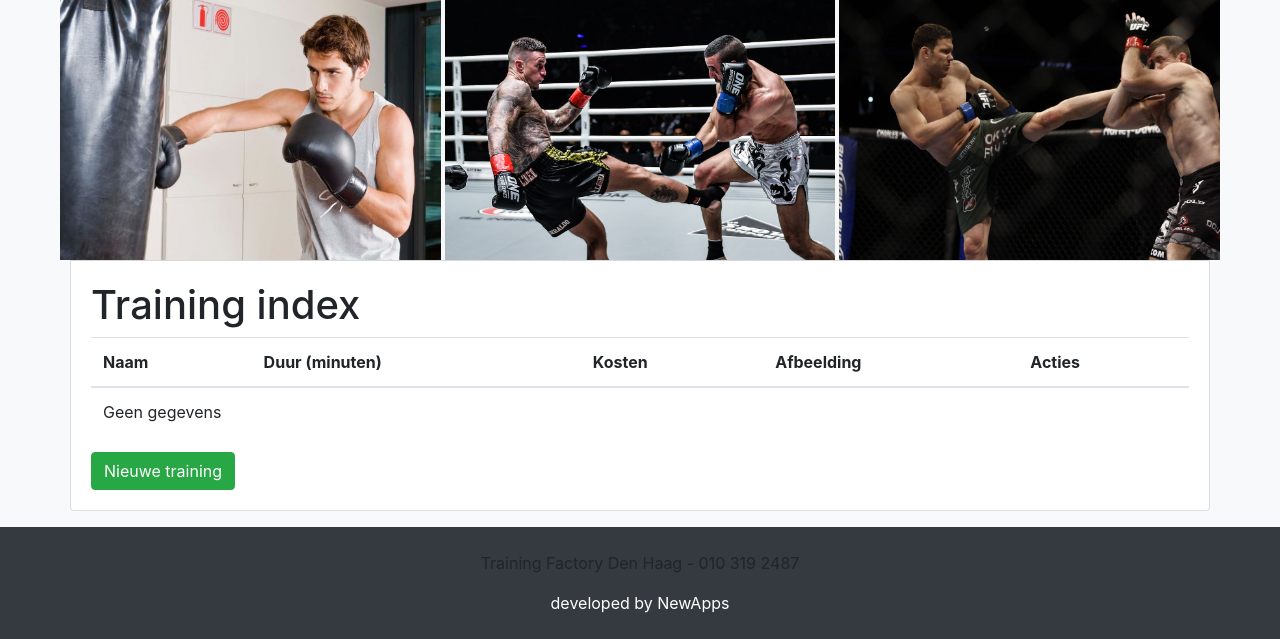
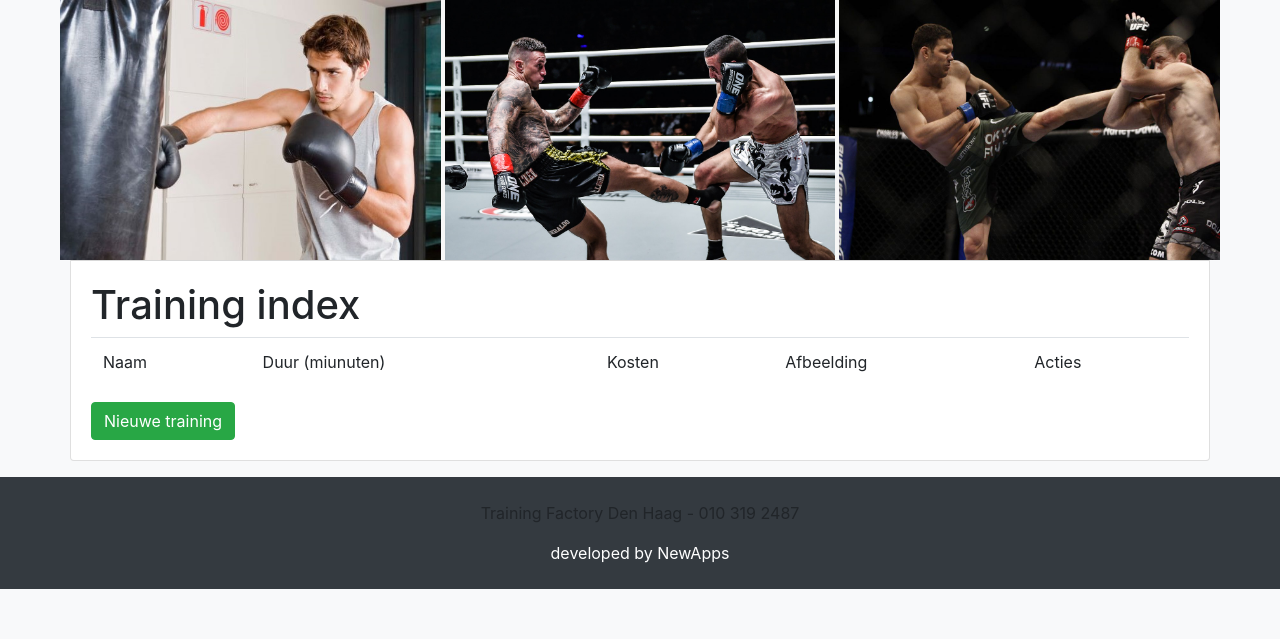
Before and after one commit to Jeffrey-Vink/training_factory, a Symfony app: template templates/beheerder/training/index.html.twig in a window 1280 px wide. Shown: the part 210-849 px from the top of the page. After the commit the page ends 799 px from the top, so only its background shows below. Run offline with Twig, Linux system fonts and the light colour scheme; the template is opened without the code that fills it, so the values that code supplies are empty; style sheets or scripts are compiled from the project's sources; some libraries are stand-ins or nearby versions.

Commit message:
Rendered table with async await call using VueJS.

```diff
--- a/assets/admin/Trainingen.vue
+++ b/assets/admin/Trainingen.vue
@@ -1,16 +1,58 @@
 <template>
     <div>
-        <table>
+        <table class="table">
             <thead>
-                <tr v-for="training in trainingen">
-                    <td>{{ training.naam }}</td>
-                </tr>
+            <tr>
+                <td>Naam</td>
+                <td>Duur (miunuten)</td>
+                <td>Kosten</td>
+                <td>Afbeelding</td>
+                <td>Acties</td>
+            </tr>
             </thead>
+            <tbody>
+            <tr v-for="training in this.trainingen">
+                <td>{{training.naam}}</td>
+                <td>{{training.duration}}</td>
+                <td>{{training.costs}}</td>
+                <td>{{training.image_filename}}</td>
+                <td>
+                    <a class="btn btn-sm btn-outline-primary" v-on:click="showTraining = true" >Bekijk</a>
+                    <a class="btn btn-sm btn-outline-primary">Bewerk</a>
+                    <button class="btn btn-outline-danger btn-sm">Verwijder
+                    </button>
+                </td>
+            </tr>
+            </tbody>
         </table>
+        <div v-if="showTraining">
+            <div class="modal" tabindex="-1" role="dialog">
+                <div class="modal-dialog" role="document">
+                    <div class="modal-content">
+                        <div class="modal-header">
+                            <h5 class="modal-title">Modal title</h5>
+                            <button type="button" class="close" data-dismiss="modal" aria-label="Close">
+                                <span aria-hidden="true">&times;</span>
+                            </button>
+                        </div>
+                        <div class="modal-body">
+                            <p>Modal body text goes here.</p>
+                        </div>
+                        <div class="modal-footer">
+                            <button type="button" class="btn btn-primary">Save changes</button>
+                            <button type="button" class="btn btn-secondary" data-dismiss="modal">Close</button>
+                        </div>
+                    </div>
+                </div>
+            </div>
+        </div>
     </div>
+
 </template>
 
 <script>
+    import axios from 'axios'
+    var showTraining;
     export default {
         name: "Trainingen",
         data() {
@@ -19,8 +61,8 @@
             }
         },
         async created() {
-            const response = await fetch('http://localhost:8000/admin/trainingen');
-            this.trainingen = response.data
+            let {data} = await axios.get('/admin/trainingen');
+            this.trainingen = data.trainingen;
         }
     }
 </script>
--- a/assets/js/App.vue
+++ b/assets/js/App.vue
@@ -1,16 +1,46 @@
 <template>
     <div>
         <h3>Testing</h3>
-        <button class="btn btn-primary" @click="teller++">Teller: {{ teller }}</button>
+        <div id="trainingen" ref="trainingen">
+            <table>
+                <thead>
+                <tr>
+                    <td>Naam</td>
+                    <td>Duur (miunuten)</td>
+                    <td>Kosten</td>
+                    <td>Afbeelding</td>
+                    <td>Acties</td>
+                </tr>
+                </thead>
+                <tbody>
+                <tr v-for="training in trainingen">
+                    <td>{{training.naam}}</td>
+                    <td>{{training.duration}}</td>
+                    <td>{{training.costs}}</td>
+                    <td>{{training.image_filename}}</td>
+                    <td>
+                        <a class="btn btn-sm btn-outline-primary">Bekijk</a>
+                        <a class="btn btn-sm btn-outline-primary">Bewerk</a>
+                        <button class="btn btn-outline-danger btn-sm">Verwijder
+                        </button>
+                    </td>
+                </tr>
+                </tbody>
+            </table>
+        </div>
+
     </div>
 </template>
 
 <script>
+    import axios from 'axios'
+
     export default {
-        name: "App",
-        data: () => ({
-            teller: 0
-        })
+        async mounted() {
+            let {data} = await axios.get('/admin/trainingen');
+            console.log(data);
+            this.trainingen = data.trainingen;
+        }
     }
 </script>
 
--- a/assets/js/app.js
+++ b/assets/js/app.js
@@ -6,3 +6,8 @@ new Vue({
     el: "#trainingen",
     components: {Trainingen}
 });
+
+var trainingDetails = new Vue({
+   el: "#details",
+   components: {Training}
+});
--- a/package.json
+++ b/package.json
@@ -14,6 +14,7 @@
         "build": "encore production --progress"
     },
     "dependencies": {
+        "axios": "^0.19.0",
         "vue": "^2.6.10",
         "vue-loader": "^15.0.11",
         "vue-template-compiler": "^2.6.10",
--- a/templates/beheerder/training/index.html.twig
+++ b/templates/beheerder/training/index.html.twig
@@ -6,63 +6,66 @@
     <div class="container card-body">
         <h1>Training index</h1>
 
-        <table class="table">
-            <thead>
-            <tr>
-                <th>Naam</th>
-                <th>Duur (minuten)</th>
-                <th>Kosten</th>
-                <th>Afbeelding</th>
-                <th>Acties</th>
-            </tr>
-            </thead>
-            <tbody>
-            {% for training in trainings %}
-                <tr>
-                    <td>{{ training.naam }}</td>
-                    <td>{{ training.duration }}</td>
-                    <td>{{ training.costs }}</td>
-                    <td>{{ training.imageFilename }}</td>
-                    <td>
-                        <a class="btn btn-sm btn-outline-primary"
-                           href="{{ path('admin_training_show', {'id': training.id}) }}">Bekijk</a>
-                        <a class="btn btn-sm btn-outline-primary"
-                           href="{{ path('admin_training_show', {'id': training.id}) }}">Bewerk</a>
-                        <button class="btn btn-outline-danger btn-sm" id="remove_{{ training.id }}" data-toggle="collapse"
-                                aria-expanded="false"
-                                data-target="#training_{{ training.id }}" onclick="this.classList.add('invisible')"
-                        >Verwijder</button>
-                    </td>
-                </tr>
-                <tr class="collapse alert alert-warning" id="training_{{ training.id }}">
-                    <td colspan="4" class="text-center">
-                        Weet u zeker dat u deze training wilt verwijderen?
-                    </td>
-                    <td>
-                        <form class="float-left" method="post" action="{{ path('admin_training_delete', {'id': training.id}) }}">
-                            <input type="hidden" name="_method" value="DELETE">
-                            <input type="hidden" name="_token" value="{{ csrf_token('delete' ~ training.id) }}">
-                            <button class="btn btn-warning btn-sm">Verwijder</button>
-                        </form>
-                        <button class="btn btn-sm btn-info ml-2" data-target="#training_{{ training.id }}"
-                                data-toggle="collapse"
-                                onclick="document.getElementById('remove_'+{{ training.id }}).classList.remove('invisible')">
-                            Nee
-                        </button>
-                    </td>
-                </tr>
-            {% else %}
-                <tr>
-                    <td colspan="7">Geen gegevens</td>
-                </tr>
-            {% endfor %}
-            </tbody>
-        </table>
+{#        <table class="table">#}
+{#            <thead>#}
+{#            <tr>#}
+{#                <th>Naam</th>#}
+{#                <th>Duur (minuten)</th>#}
+{#                <th>Kosten</th>#}
+{#                <th>Afbeelding</th>#}
+{#                <th>Acties</th>#}
+{#            </tr>#}
+{#            </thead>#}
+{#            <tbody>#}
+{#            {% for training in trainings %}#}
+{#                <tr>#}
+{#                    <td>{{ training.naam }}</td>#}
+{#                    <td>{{ training.duration }}</td>#}
+{#                    <td>{{ training.costs }}</td>#}
+{#                    <td>{{ training.imageFilename }}</td>#}
+{#                    <td>#}
+{#                        <a class="btn btn-sm btn-outline-primary"#}
+{#                           href="{{ path('admin_training_show', {'id': training.id}) }}">Bekijk</a>#}
+{#                        <a class="btn btn-sm btn-outline-primary"#}
+{#                           href="{{ path('admin_training_show', {'id': training.id}) }}">Bewerk</a>#}
+{#                        <button class="btn btn-outline-danger btn-sm" id="remove_{{ training.id }}" data-toggle="collapse"#}
+{#                                aria-expanded="false"#}
+{#                                data-target="#training_{{ training.id }}" onclick="this.classList.add('invisible')"#}
+{#                        >Verwijder</button>#}
+{#                    </td>#}
+{#                </tr>#}
+{#                <tr class="collapse alert alert-warning" id="training_{{ training.id }}">#}
+{#                    <td colspan="4" class="text-center">#}
+{#                        Weet u zeker dat u deze training wilt verwijderen?#}
+{#                    </td>#}
+{#                    <td>#}
+{#                        <form class="float-left" method="post" action="{{ path('admin_training_delete', {'id': training.id}) }}">#}
+{#                            <input type="hidden" name="_method" value="DELETE">#}
+{#                            <input type="hidden" name="_token" value="{{ csrf_token('delete' ~ training.id) }}">#}
+{#                            <button class="btn btn-warning btn-sm">Verwijder</button>#}
+{#                        </form>#}
+{#                        <button class="btn btn-sm btn-info ml-2" data-target="#training_{{ training.id }}"#}
+{#                                data-toggle="collapse"#}
+{#                                onclick="document.getElementById('remove_'+{{ training.id }}).classList.remove('invisible')">#}
+{#                            Nee#}
+{#                        </button>#}
+{#                    </td>#}
+{#                </tr>#}
+{#            {% else %}#}
+{#                <tr>#}
+{#                    <td colspan="7">Geen gegevens</td>#}
+{#                </tr>#}
+{#            {% endfor %}#}
+{#            </tbody>#}
+{#        </table>#}
 
         <div id="trainingen">
             <Trainingen />
         </div>
 
+        <div id="details">
+            <Training />
+        </div>
         <a class="btn btn-success" href="{{ path('admin_training_new') }}">Nieuwe training</a>
     </div>
 {% endblock %}
```
Also changed, not shown: src/Controller/BeheerderController.php (+4 -4 lines), package-lock.json, 1 other file.
